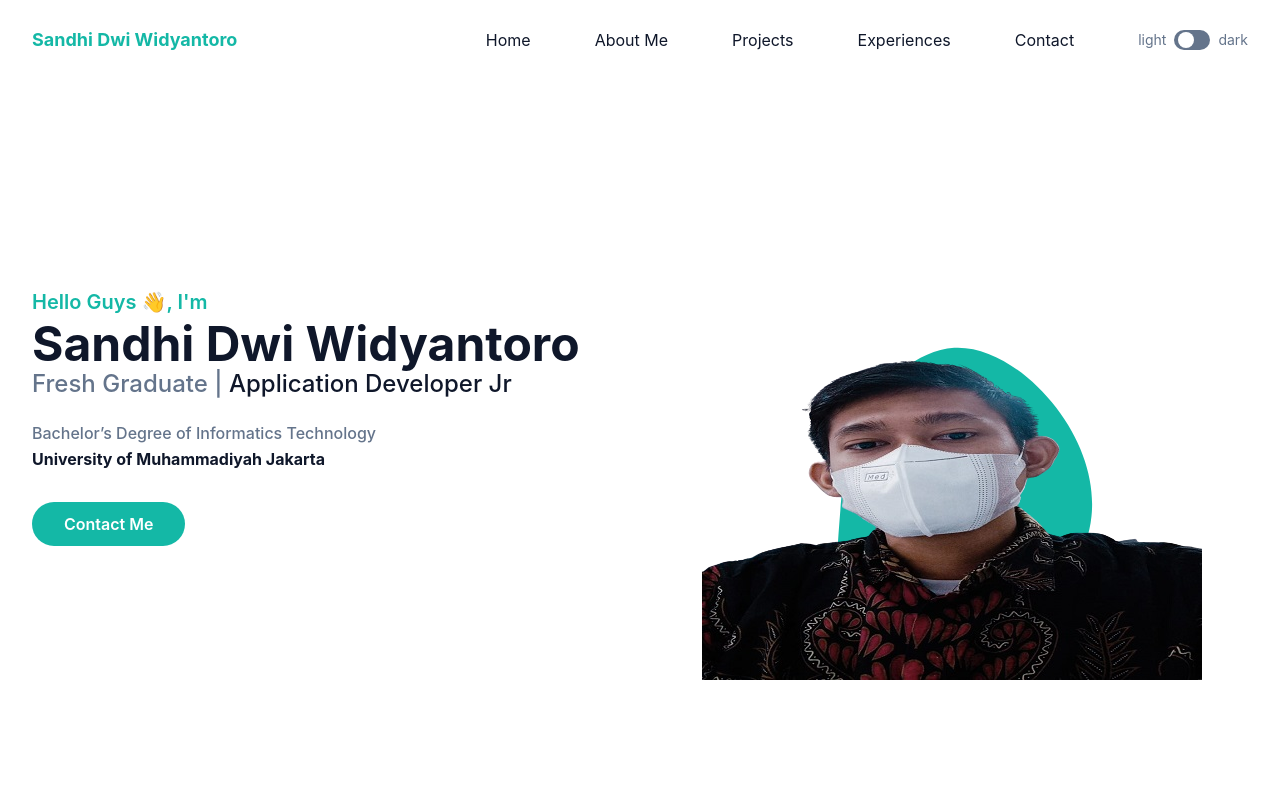
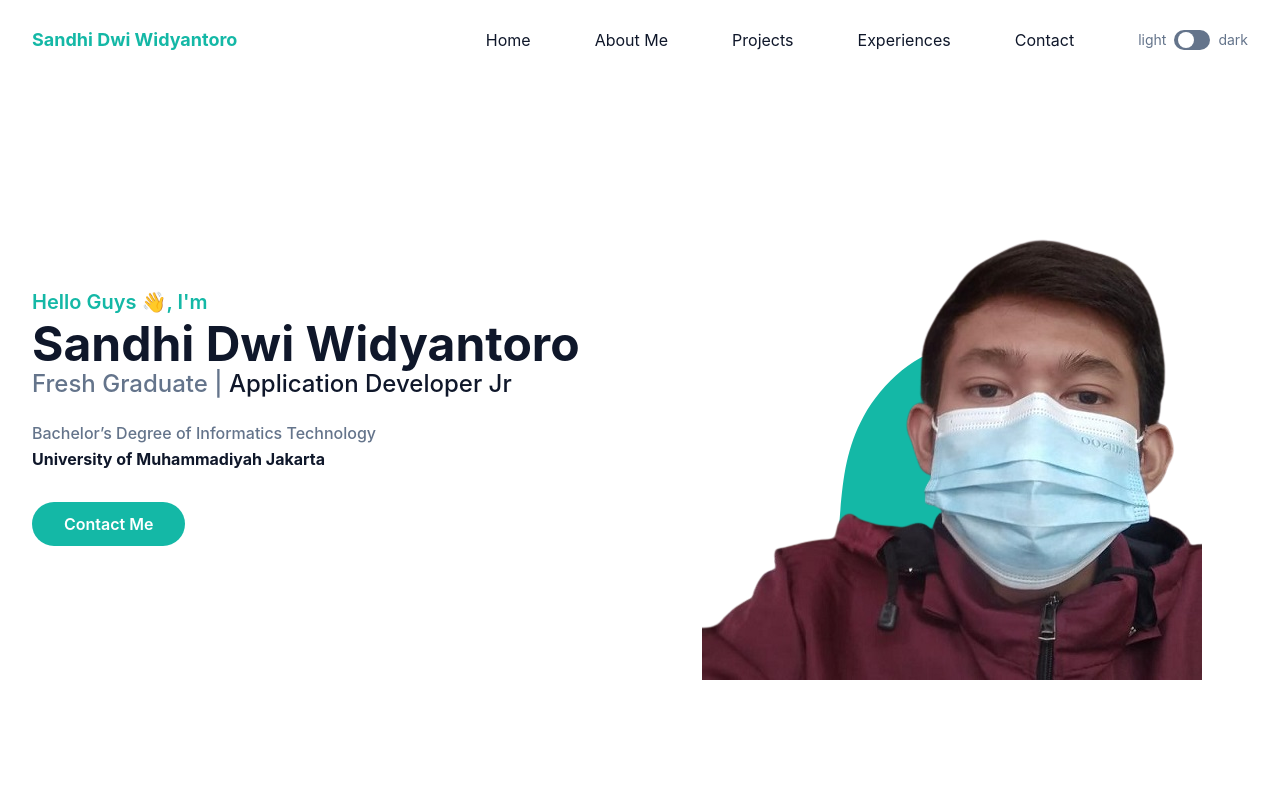
Before and after one commit to sandhidwiwidyantoro/sandhidwiwidyantoro.github.io, a website: page index.html in a window 1280 px wide. Shown: the top 800 px of the page. Drawn offline with Linux system fonts and the light colour scheme; some packages are replaced by stand-ins of ours; a script that the page names is missing.

Commit message:
Update index.html

```diff
--- a/index.html
+++ b/index.html
@@ -83,7 +83,7 @@
           </div>
           <div class="w-full self-end px-4 lg:w-1/2">
             <div class="relative mt-10 lg:right-0 lg:mt-9">
-              <img src="dist/img/sandhi3.png" alt="Sandhi Dwi Widyantoro" class="relative z-10 mx-auto max-w-full" />
+              <img src="dist/img/sandhi.png" alt="Sandhi Dwi Widyantoro" class="relative z-10 mx-auto max-w-full" />
               <span class="absolute bottom-0 left-1/2 -translate-x-1/2 md:scale-125">
                 <svg width="320" height="320" viewBox="0 0 200 200" xmlns="http://www.w3.org/2000/svg">
                   <path
```
